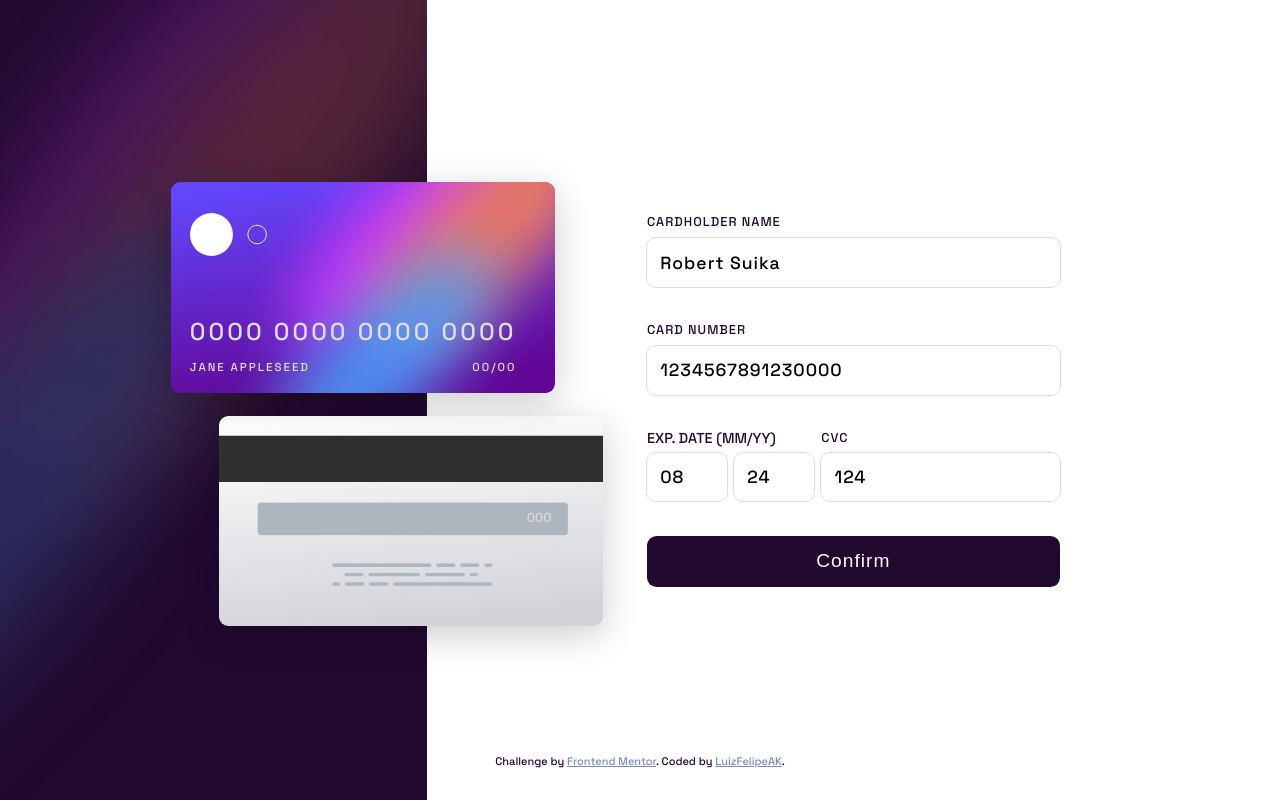
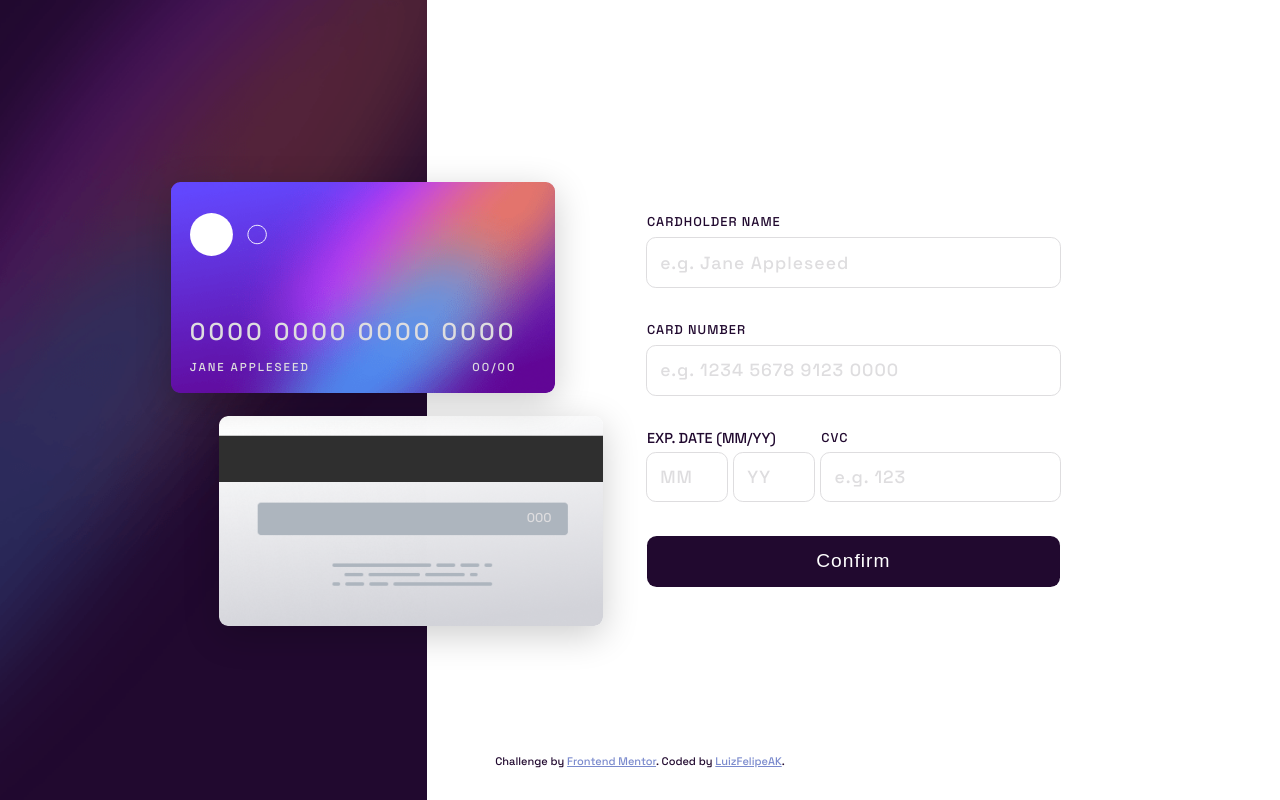
Before and after one commit to luizfelipeak/interactive-card-details-form, a plain HTML site: page index.html in a window 1280 px wide. Drawn offline with Linux system fonts and the light colour scheme.

Commit message:
Fixed some issues

```diff
--- a/index.html
+++ b/index.html
@@ -47,14 +47,12 @@
     <h2 class="visually-hidden">Enter your credit card data in the form below</h2>
     <form id="form-info">
       <label for="name">CARDHOLDER NAME</label>
-      <!-- <input type="text" name="name" id="name" placeholder="e.g. Jane Appleseed"> -->
-      <input type="text" name="name" id="name" placeholder="e.g. Jane Appleseed" value="Robert Suika">
+      <input type="text" name="name" id="name" placeholder="e.g. Jane Appleseed">
       <span class="validation-name" id="name-blank">Can't be blank</span>
       <span class="validation-name" id="name-letter">Wrong format, letters only</span>
 
       <label for="card">CARD NUMBER</label>
-      <!-- <input type="text" name="card-number" id="card" maxlength="16" placeholder="e.g. 1234 5678 9123 0000"> -->
-      <input type="text" name="card-number" id="card" maxlength="16" placeholder="e.g. 1234 5678 9123 0000" value="1234567891230000">
+      <input type="text" name="card-number" id="card" maxlength="16" placeholder="e.g. 1234 5678 9123 0000">
       <span class="validation-card-number" id="card-blank">Can't be blank</span>
       <span class="validation-card-number" id="card-number">Wrong format, numbers only</span>
 
@@ -62,18 +60,15 @@
         <fieldset>
           <legend aria-hidden="true">EXP. DATE (MM/YY)</legend>
           <label for="exp-month" class="visually-hidden">EXP. DATE MONTH</label>
-          <!-- <input type="text" name="exp-date-month" class="form__column__exp-date" maxlength="2" id="exp-month" placeholder="MM"> -->
-          <input type="text" name="exp-date-month" class="form__column__exp-date" maxlength="2" id="exp-month" placeholder="MM" value="08">
+          <input type="text" name="exp-date-month" class="form__column__exp-date" maxlength="2" id="exp-month" placeholder="MM">
           <label for="exp-year" class="visually-hidden">EXP. DATE YEAR</label>
-          <!-- <input type="text" name="exp-date-year" class="form__column__exp-date" maxlength="2" id="exp-year" placeholder="YY"> -->
-          <input type="text" name="exp-date-year" class="form__column__exp-date" maxlength="2" id="exp-year" placeholder="YY" value="24">
+          <input type="text" name="exp-date-year" class="form__column__exp-date" maxlength="2" id="exp-year" placeholder="YY">
           <span class="validation-date" id="date-blank">Can't be blank</span>
           <span class="validation-date" id="date-number">Wrong format, numbers only</span>
         </fieldset>
 
         <label for="cvc">CVC</label>
-        <!-- <input type="text" name="cvc" id="cvc" maxlength="3" placeholder="e.g. 123"> -->
-        <input type="text" name="cvc" id="cvc" maxlength="3" placeholder="e.g. 123" value="124">
+        <input type="text" name="cvc" id="cvc" maxlength="3" placeholder="e.g. 123">
         <span class="validation-cvc" id="cvc-blank">Can't be blank</span>
         <span class="validation-cvc" id="cvc-number">Wrong format, numbers only</span>
       </div>
```
